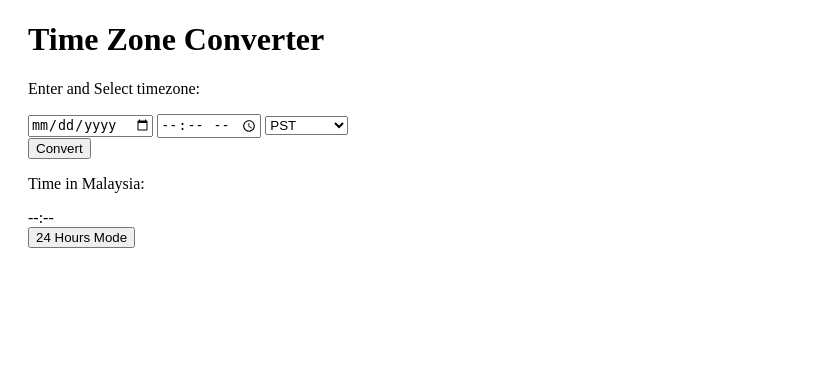
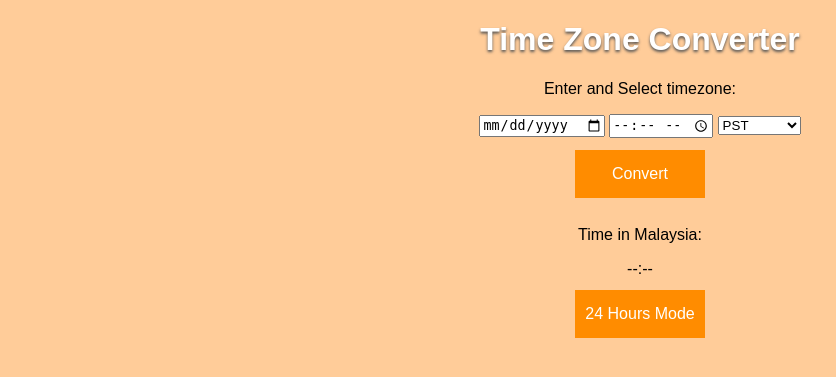
Before and after one commit to trlee/389COM-OpenSourceDevelopment, a PHP site: page /timezone.html in a window 1280 px wide. Shown: the top 377 px of the page, without its empty margins (0-836 px from the left). Run offline with PHP 8.4, Linux system fonts and the light colour scheme.

Commit message:
Added CSS, fixing missing stuff in JS
added formatting for time output

```diff
--- a/TimeZoneConverter/timezone.css
+++ b/TimeZoneConverter/timezone.css
@@ -1,3 +1,37 @@
 body {
-	padding-left: 20px;
+	font-family: "Arial", Sans-serif;
+	background-color: #FFCC99;
+ 	text-align: center;
 }
+
+h1 {
+	color: white;
+	text-shadow: 0px 2px 3px #555;
+}
+
+
+#convert-time {
+	background-color: darkorange;
+    	border: none;
+    	color: white;
+    	padding: 15px 37px;
+    	text-align: center;
+    	text-decoration: none;
+    	display: inline-block;
+    	font-size: 16px;
+    	margin: 12px 2px;
+    	cursor: pointer;
+}
+
+#switch-time {
+	background-color: darkorange;
+    	border: none;
+    	color: white;
+    	padding: 15px 10px;
+    	text-align: center;
+    	text-decoration: none;
+    	display: inline-block;
+    	font-size: 16px;
+    	margin: 12px 2px;
+    	cursor: pointer;
+}
--- a/TimeZoneConverter/timezone.js
+++ b/TimeZoneConverter/timezone.js
@@ -1,4 +1,6 @@
 var passingDate;
+var options = { weekday: 'long', year: 'numeric', month: 'short', day: 'numeric', hour12:true, hour: '2-digit', minute:'2-digit' };
+var options2 = { weekday: 'long', year: 'numeric', month: 'short', day: 'numeric', hour12:false, hour: '2-digit', minute:'2-digit' };
 
 function timeConvert(){
 
@@ -40,8 +42,10 @@ function timeConvert(){
 		d.setMonth(d.getMonth() - 1);
 	}
 
+	passingDate = d;
+
 	//test time format
-	d = d.toLocaleString();
+	d = d.toLocaleString('en-GB',options);
 
 	//output converted time
 	document.getElementById("output-time").innerHTML = d;
@@ -56,7 +60,7 @@ function timeSwitch(){
 
 		var mode12 = passingDate;
 
-		mode12 = mode12.toLocaleString();
+		mode12 = mode12.toLocaleString('en-GB',options2);
 		document.getElementById("output-time").innerHTML = mode12;
 
 		toggle++;
@@ -66,7 +70,7 @@ function timeSwitch(){
 
 		var mode24 = passingDate;
 
-		mode24 = mode24.toLocaleString();
+		mode24 = mode24.toLocaleString('en-GB',options);
 		document.getElementById("output-time").innerHTML = mode24;
 
 		toggle++;
```
